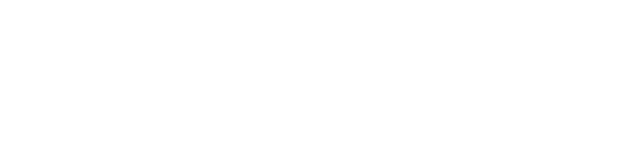
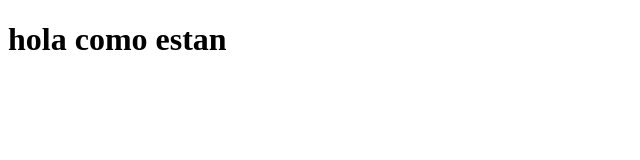
Before and after one commit to xyeruza/ejercicio, a plain HTML site: page index.html in a window 1280 px wide. Shown: the whole page, without its empty margins (0-640 px from the left). Drawn offline with Linux system fonts and the light colour scheme.

Commit message:
saludo en h1

```diff
--- a/index.html
+++ b/index.html
@@ -5,5 +5,7 @@
     <meta name="viewport" content="width=device-width, initial-scale=1.0" />
     <title>Document</title>
   </head>
-  <body></body>
+  <body>
+    <h1>hola como estan</h1>
+  </body>
 </html>
```
